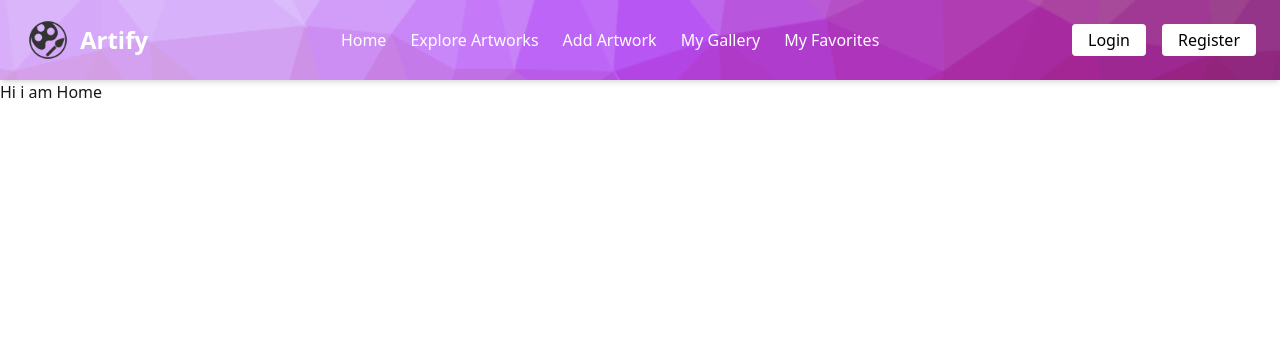
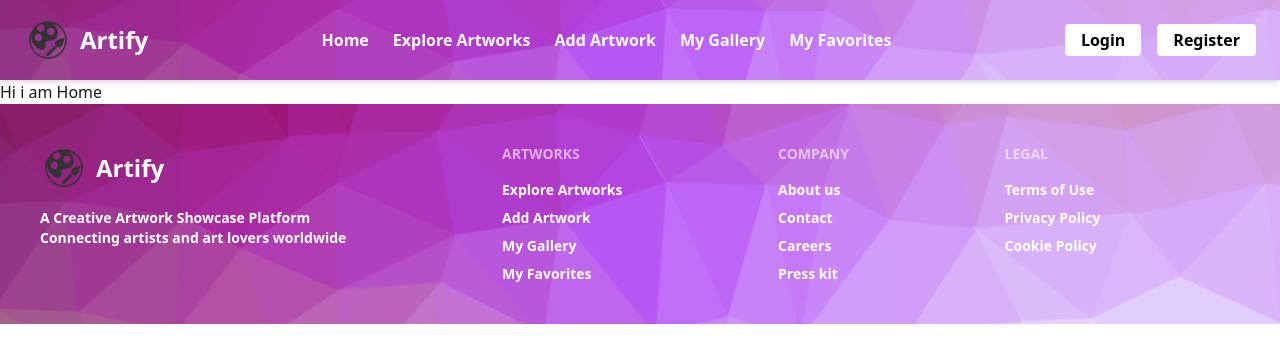
Before and after one commit to pinky288/artify_client-repo, a React (Vite) app: page / in a window 1280 px wide. Shown: the top 362 px of the page. Built offline with nearby package versions, Linux system fonts and the light colour scheme.

Commit message:
Footer done

```diff
--- a/src/assets/components/Footer.jsx
+++ b/src/assets/components/Footer.jsx
@@ -1,11 +1,53 @@
-import React from 'react';
+import React from "react";
+import logo from "../logo.png";
+import bg from "../bg.png";
 
 const Footer = () => {
-    return (
-        <div>
+  return (
+    <footer
+      className="footer sm:footer-horizontal text-white font-semibold p-10"
+      style={{
+        backgroundImage: `url(${bg})`,
+        backgroundSize: "cover",
+        backgroundPosition: "center",
+      }}
+    >
+      <aside className="flex flex-col items-start">
+        <div className="flex items-center mb-2">
+          <img src={logo} alt="Artify Logo" className="w-12 h-12 mr-2" />
+          <span className="text-2xl font-bold">Artify</span>
+        </div>
+        <p>
+          A Creative Artwork Showcase Platform
+          <br />
+          Connecting artists and art lovers worldwide
+        </p>
+      </aside>
 
-        </div>
-    );
+      <nav className="">
+        <h6 className="footer-title ">Artworks</h6>
+        <a className="link link-hover">Explore Artworks</a>
+        <a className="link link-hover">Add Artwork</a>
+        <a className="link link-hover">My Gallery</a>
+        <a className="link link-hover">My Favorites</a>
+      </nav>
+
+      <nav>
+        <h6 className="footer-title">Company</h6>
+        <a className="link link-hover">About us</a>
+        <a className="link link-hover">Contact</a>
+        <a className="link link-hover">Careers</a>
+        <a className="link link-hover">Press kit</a>
+      </nav>
+
+      <nav>
+        <h6 className="footer-title">Legal</h6>
+        <a className="link link-hover">Terms of Use</a>
+        <a className="link link-hover">Privacy Policy</a>
+        <a className="link link-hover">Cookie Policy</a>
+      </nav>
+    </footer>
+  );
 };
 
 export default Footer;
--- a/src/assets/components/Navbar.jsx
+++ b/src/assets/components/Navbar.jsx
@@ -14,7 +14,7 @@ const Navbar = ({ user }) => {
         </Link>
       </div>
 
-      <div className="flex space-x-6">
+      <div className="flex space-x-6 font-semibold">
         <Link to="/" className="hover:underline">Home</Link>
         <Link to="/explore" className="hover:underline">Explore Artworks</Link>
         <Link to="/add-artwork" className="hover:underline">Add Artwork</Link>
@@ -22,7 +22,7 @@ const Navbar = ({ user }) => {
         <Link to="/favorites" className="hover:underline">My Favorites</Link>
       </div>
 
-      <div className="flex items-center space-x-4">
+      <div className="flex items-center font-semibold space-x-4 ">
         {!user ? (
           <>
             <Link to="/login" className="bg-white text-black px-4 py-1 rounded hover:bg-gray-100">Login</Link>
```
Also changed, not shown: src/assets/bg.png.
